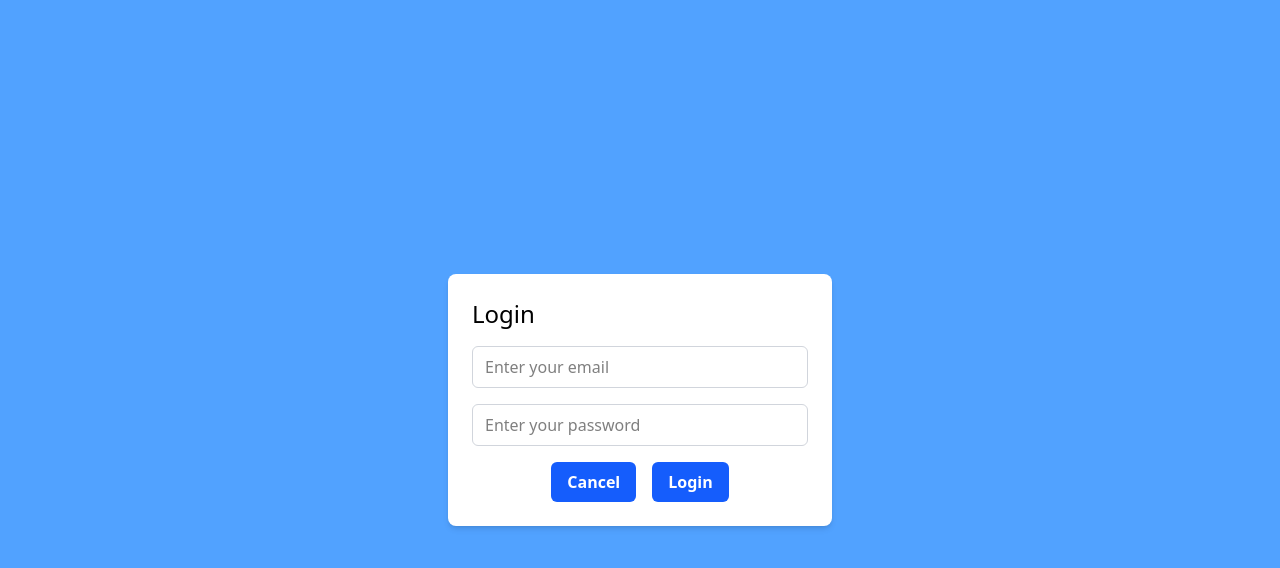
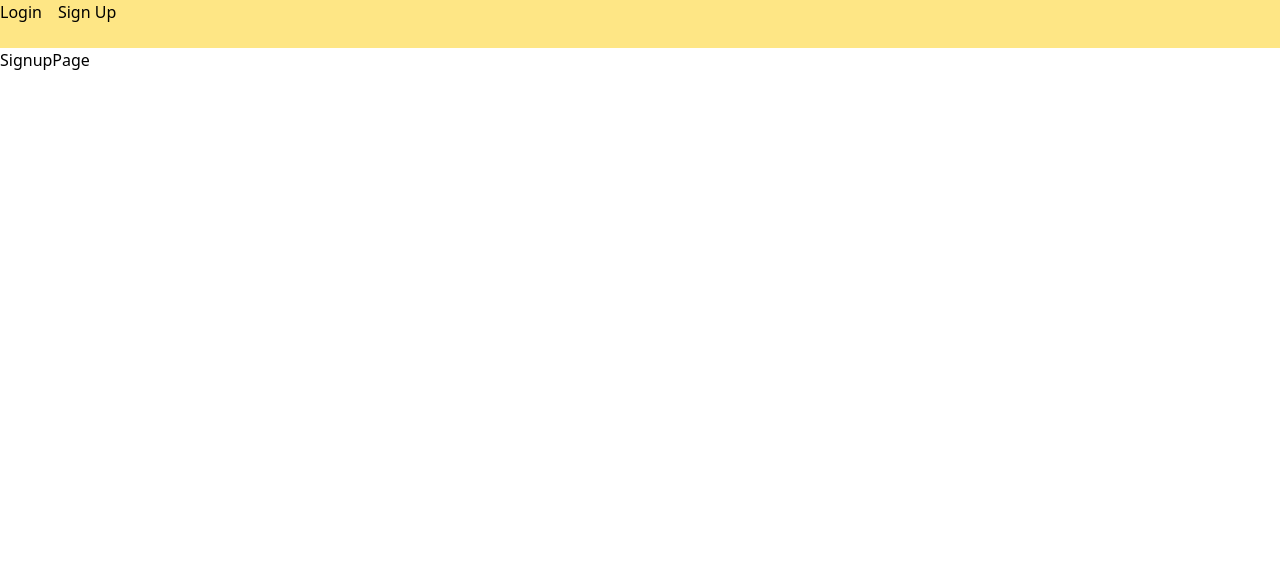
Before and after one commit to VictorSouzaCode/Atomic-Design, a React (Vite) app: page /signup in a window 1280 px wide. Shown: the top 568 px of the page. Built offline with nearby package versions, Linux system fonts and the light colour scheme.

Commit message:
routes created

```diff
--- a/src/App.tsx
+++ b/src/App.tsx
@@ -1,8 +1,21 @@
-import AuthPage from "./components/pages/AuthPage"
+import LoginPage from "./components/pages/LoginPage";
+import SignupPage from "./components/pages/SignupPage";
+import { BrowserRouter, Routes, Route, Link } from "react-router-dom"
+
 function App() {
 
   return (
-    <AuthPage/>
+    <BrowserRouter>
+      <nav className="absolute top-0 w-screen h-12 bg-amber-200 flex gap-4">
+        <Link to="/" >Login</Link>
+        <Link to="signup" >Sign Up</Link>
+      </nav>
+
+      <Routes>
+        <Route path="/" element={<LoginPage/>}/>
+        <Route path="signup" element={<SignupPage/>}/>
+      </Routes>
+    </BrowserRouter>
   )
 }
 
--- a/src/components/organisms/SignupForm.tsx
+++ b/src/components/organisms/SignupForm.tsx
@@ -1,4 +1,5 @@
-
+// next step is make a signup form
+// try to make it first then later look at chat gpt to see how it did it
 
 const SignupForm = () => {
   return (
--- a/src/components/pages/AuthPage.tsx
+++ b/src/components/pages/LoginPage.tsx
@@ -1,7 +1,7 @@
 import { AuthTemplate } from "../templates/AuthTemplate"
 import { LoginForm } from "../organisms/LoginForm"
 
-const AuthPage = () => {
+const LoginPage = () => {
   return (
     <AuthTemplate>
         <LoginForm/>
@@ -9,4 +9,4 @@ const AuthPage = () => {
   )
 }
 
-export default AuthPage
+export default LoginPage
--- a/src/components/pages/SignupPage.tsx
+++ b/src/components/pages/SignupPage.tsx
@@ -2,7 +2,11 @@
 
 const SignupPage = () => {
   return (
-    <div>SignupPage</div>
+    <div>
+      <h1>SignupPage</h1>
+      <h1>SignupPage</h1>
+      <h1>SignupPage</h1>
+    </div>
   )
 }
 
```
